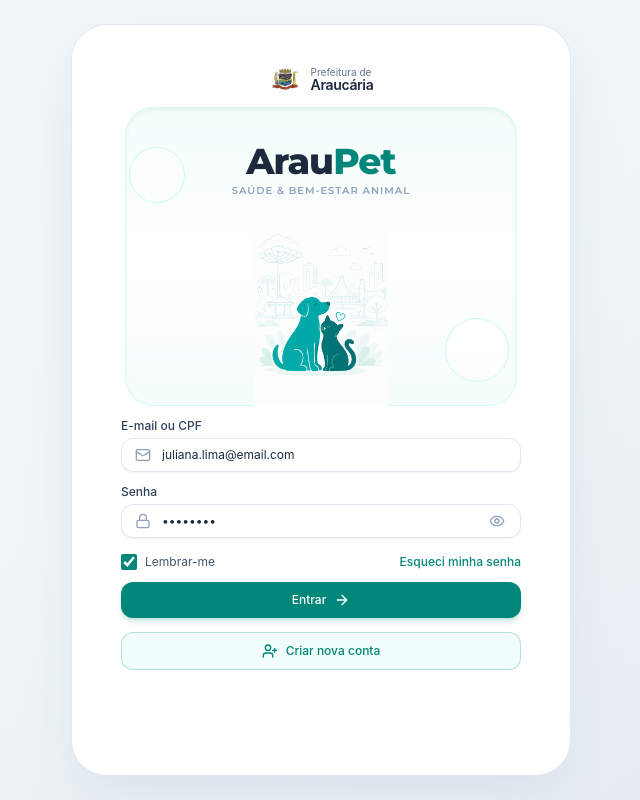
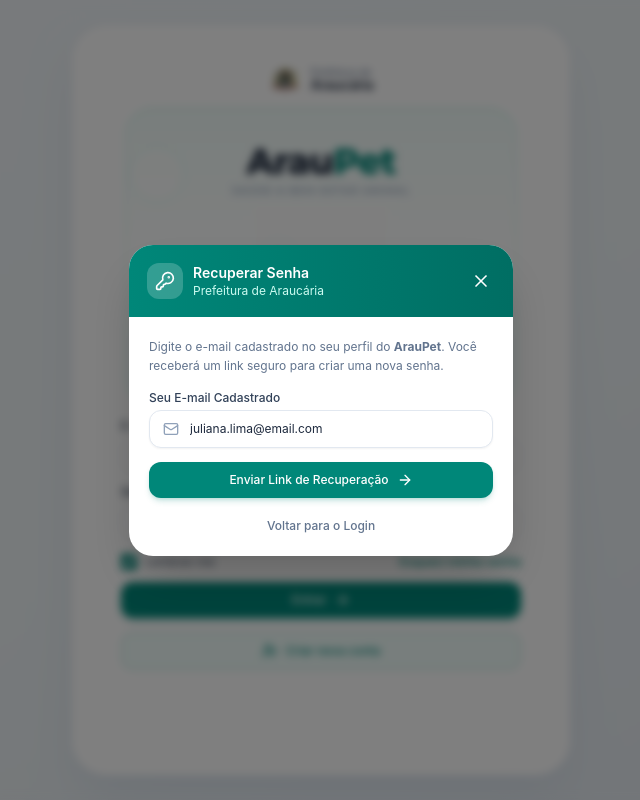
Before and after one commit to LucasPivovar/araupet, a React (Vite) app: page / in a window 1280 px wide. Both pictures are taken after a click on the button "Esqueci minha senha". Shown: the whole page, without its empty margins (319-959 px from the left). Built offline with nearby package versions, Linux system fonts and the light colour scheme.

Commit message:
feat: complete forgot password flow with email input and direct mail redirection modal

```diff
--- a/src/screens/WelcomeLoginScreen.tsx
+++ b/src/screens/WelcomeLoginScreen.tsx
@@ -8,6 +8,9 @@
   Mail,
   UserPlus,
   X,
+  KeyRound,
+  CheckCircle2,
+  ExternalLink,
 } from 'lucide-react';
 import confetti from 'canvas-confetti';
 import { TopBar } from '../components/TopBar';
@@ -22,6 +25,10 @@
   onLoginSuccess,
 }) => {
   const [showRegisterModal, setShowRegisterModal] = useState(false);
+  const [showForgotModal, setShowForgotModal] = useState(false);
+  const [forgotEmail, setForgotEmail] = useState('juliana.lima@email.com');
+  const [forgotSent, setForgotSent] = useState(false);
+  const [isForgotLoading, setIsForgotLoading] = useState(false);
   const [showPassword, setShowPassword] = useState(false);
   const [email, setEmail] = useState('juliana.lima@email.com');
   const [password, setPassword] = useState('••••••••');
@@ -160,7 +167,11 @@
 
               <button
                 type="button"
-                onClick={() => alert('Instruções de recuperação de senha enviadas ao e-mail cadastrado!')}
+                onClick={() => {
+                  setForgotEmail(email || 'juliana.lima@email.com');
+                  setForgotSent(false);
+                  setShowForgotModal(true);
+                }}
                 className="font-medium text-[#008779] hover:underline"
               >
                 Esqueci minha senha
@@ -196,6 +207,146 @@
         </div>
       </div>
 
+      {/* Esqueci Minha Senha Modal */}
+      {showForgotModal && (
+        <div className="fixed inset-0 z-50 bg-black/50 backdrop-blur-xs flex items-center justify-center p-4">
+          <div className="w-full max-w-sm bg-white rounded-3xl overflow-hidden shadow-2xl animate-in fade-in zoom-in duration-200">
+            {/* Header */}
+            <div className="bg-gradient-to-r from-[#008779] to-[#006e63] p-4.5 text-white flex items-center justify-between">
+              <div className="flex items-center gap-2.5">
+                <div className="w-9 h-9 rounded-xl bg-white/20 flex items-center justify-center">
+                  <KeyRound className="w-5 h-5" />
+                </div>
+                <div>
+                  <h3 className="font-semibold text-sm">Recuperar Senha</h3>
+                  <p className="text-xs text-teal-100 font-normal">Prefeitura de Araucária</p>
+                </div>
+              </div>
+              <button
+                onClick={() => {
+                  setShowForgotModal(false);
+                  setForgotSent(false);
+                }}
+                className="p-1 rounded-full hover:bg-white/20 transition-colors"
+              >
+                <X className="w-5 h-5" />
+              </button>
+            </div>
+
+            {/* Modal Body */}
+            {!forgotSent ? (
+              <form
+                onSubmit={(e) => {
+                  e.preventDefault();
+                  setIsForgotLoading(true);
+                  setTimeout(() => {
+                    setIsForgotLoading(false);
+                    setForgotSent(true);
+                    confetti({
+                      particleCount: 70,
+                      spread: 60,
+                      origin: { y: 0.6 },
+                    });
+                  }, 600);
+                }}
+                className="p-5 space-y-3.5"
+              >
+                <p className="text-xs text-slate-500 font-normal leading-relaxed">
+                  Digite o e-mail cadastrado no seu perfil do <strong>ArauPet</strong>. Você receberá um link seguro para criar uma nova senha.
+                </p>
+
+                <div className="space-y-1">
+                  <label className="text-xs font-medium text-slate-700 block">
+                    Seu E-mail Cadastrado
+                  </label>
+                  <div className="relative flex items-center">
+                    <Mail className="w-4 h-4 text-slate-400 absolute left-3.5 pointer-events-none" />
+                    <input
+                      type="email"
+                      required
+                      value={forgotEmail}
+                      onChange={(e) => setForgotEmail(e.target.value)}
+                      placeholder="seu.email@exemplo.com"
+                      className="w-full pl-10 pr-3.5 py-2.5 text-xs rounded-xl border border-slate-200 bg-white text-slate-800 shadow-xs focus:outline-none focus:border-[#008779] focus:ring-2 focus:ring-[#008779]/15 font-normal"
+                    />
+                  </div>
+                </div>
+
+                <button
+                  type="submit"
+                  disabled={isForgotLoading}
+                  className="w-full py-2.5 bg-[#008779] hover:bg-[#006e63] text-white rounded-xl font-medium text-xs shadow-md shadow-[#008779]/20 transition-all flex items-center justify-center gap-2 active:scale-[0.99] mt-2"
+                >
+                  {isForgotLoading ? (
+                    <span className="inline-block w-4 h-4 border-2 border-white border-t-transparent rounded-full animate-spin" />
+                  ) : (
+                    <>
+                      <span>Enviar Link de Recuperação</span>
+                      <ArrowRight className="w-4 h-4" />
+                    </>
+                  )}
+                </button>
+
+                <button
+                  type="button"
+                  onClick={() => setShowForgotModal(false)}
+                  className="w-full text-center text-xs font-medium text-slate-500 hover:text-slate-800 pt-1"
+                >
+                  Voltar para o Login
+                </button>
+              </form>
+            ) : (
+              /* Success / Email Sent Screen */
+              <div className="p-6 text-center space-y-4">
+                <div className="w-14 h-14 bg-teal-50 text-[#008779] rounded-full flex items-center justify-center mx-auto ring-8 ring-teal-50/50">
+                  <Mail className="w-7 h-7" />
+                </div>
+
+                <div className="space-y-1">
+                  <h4 className="text-base font-semibold text-slate-800">
+                    E-mail Enviado!
+                  </h4>
+                  <p className="text-xs text-slate-500 font-normal leading-relaxed">
+                    Enviamos as instruções e o link seguro de recuperação para:
+                  </p>
+                  <p className="text-xs font-semibold text-[#008779] bg-teal-50/80 px-3 py-1.5 rounded-lg border border-teal-100 inline-block">
+                    {forgotEmail}
+                  </p>
+                </div>
+
+                <p className="text-[11px] text-slate-400 font-normal">
+                  Verifique sua caixa de entrada e spam nos próximos minutos.
+                </p>
+
+                <div className="space-y-2 pt-2">
+                  <button
+                    type="button"
+                    onClick={() => {
+                      window.open(`mailto:${forgotEmail}`);
+                    }}
+                    className="w-full py-2.5 bg-[#008779] hover:bg-[#006e63] text-white rounded-xl font-medium text-xs shadow-md shadow-[#008779]/20 transition-all flex items-center justify-center gap-2 active:scale-[0.99]"
+                  >
+                    <ExternalLink className="w-4 h-4" />
+                    <span>Abrir aplicativo de E-mail</span>
+                  </button>
+
+                  <button
+                    type="button"
+                    onClick={() => {
+                      setShowForgotModal(false);
+                      setForgotSent(false);
+                    }}
+                    className="w-full py-2 bg-slate-100 hover:bg-slate-200 text-slate-700 rounded-xl font-medium text-xs transition-colors"
+                  >
+                    Concluir e Voltar ao Login
+                  </button>
+                </div>
+              </div>
+            )}
+          </div>
+        </div>
+      )}
+
       {/* Quick Register Modal */}
       {showRegisterModal && (
         <div className="fixed inset-0 z-50 bg-black/50 backdrop-blur-xs flex items-center justify-center p-4">
@@ -206,8 +357,8 @@
                   <UserPlus className="w-5 h-5" />
                 </div>
                 <div>
-                  <h3 className="font-bold text-base">Novo Cadastro</h3>
-                  <p className="text-xs text-teal-100">Prefeitura de Araucária</p>
+                  <h3 className="font-semibold text-base">Novo Cadastro</h3>
+                  <p className="text-xs text-teal-100 font-normal">Prefeitura de Araucária</p>
                 </div>
               </div>
               <button
@@ -220,47 +371,47 @@
 
             <form onSubmit={handleRegisterSubmit} className="p-5 space-y-3">
               <div>
-                <label className="text-xs font-bold text-slate-700 block mb-1">Nome Completo</label>
+                <label className="text-xs font-medium text-slate-700 block mb-1">Nome Completo</label>
                 <input
                   type="text"
                   required
                   value={regName}
                   onChange={(e) => setRegName(e.target.value)}
                   placeholder="Ex: Juliana Lima"
-                  className="w-full px-3 py-2 text-xs rounded-xl border border-slate-200 focus:outline-none focus:border-[#008779]"
+                  className="w-full px-3 py-2 text-xs rounded-xl border border-slate-200 focus:outline-none focus:border-[#008779] font-normal"
                 />
               </div>
 
               <div>
-                <label className="text-xs font-bold text-slate-700 block mb-1">E-mail</label>
+                <label className="text-xs font-medium text-slate-700 block mb-1">E-mail</label>
                 <input
                   type="email"
                   required
                   value={regEmail}
                   onChange={(e) => setRegEmail(e.target.value)}
                   placeholder="seu.email@exemplo.com"
-                  className="w-full px-3 py-2 text-xs rounded-xl border border-slate-200 focus:outline-none focus:border-[#008779]"
+                  className="w-full px-3 py-2 text-xs rounded-xl border border-slate-200 focus:outline-none focus:border-[#008779] font-normal"
                 />
               </div>
 
               <div className="grid grid-cols-2 gap-2">
                 <div>
-                  <label className="text-xs font-bold text-slate-700 block mb-1">CPF</label>
+                  <label className="text-xs font-medium text-slate-700 block mb-1">CPF</label>
                   <input
                     type="text"
                     required
                     value={regCpf}
                     onChange={(e) => setRegCpf(e.target.value)}
                     placeholder="000.000.000-00"
-                    className="w-full px-3 py-2 text-xs rounded-xl border border-slate-200 focus:outline-none focus:border-[#008779]"
+                    className="w-full px-3 py-2 text-xs rounded-xl border border-slate-200 focus:outline-none focus:border-[#008779] font-normal"
                   />
                 </div>
                 <div>
-                  <label className="text-xs font-bold text-slate-700 block mb-1">Bairro</label>
+                  <label className="text-xs font-medium text-slate-700 block mb-1">Bairro</label>
                   <select
                     value={regNeighborhood}
                     onChange={(e) => setRegNeighborhood(e.target.value)}
-                    className="w-full px-3 py-2 text-xs rounded-xl border border-slate-200 focus:outline-none focus:border-[#008779] bg-white"
+                    className="w-full px-3 py-2 text-xs rounded-xl border border-slate-200 focus:outline-none focus:border-[#008779] bg-white font-normal"
                   >
                     <option value="Centro">Centro</option>
                     <option value="Iguaçu">Iguaçu</option>
@@ -273,7 +424,7 @@
 
               <button
                 type="submit"
-                className="w-full py-3 bg-[#008779] hover:bg-[#006e63] text-white rounded-xl font-bold text-xs shadow-md transition-colors mt-2"
+                className="w-full py-2.5 bg-[#008779] hover:bg-[#006e63] text-white rounded-xl font-medium text-xs shadow-md transition-colors mt-2"
               >
                 Cadastrar e Entrar no App
               </button>
```
